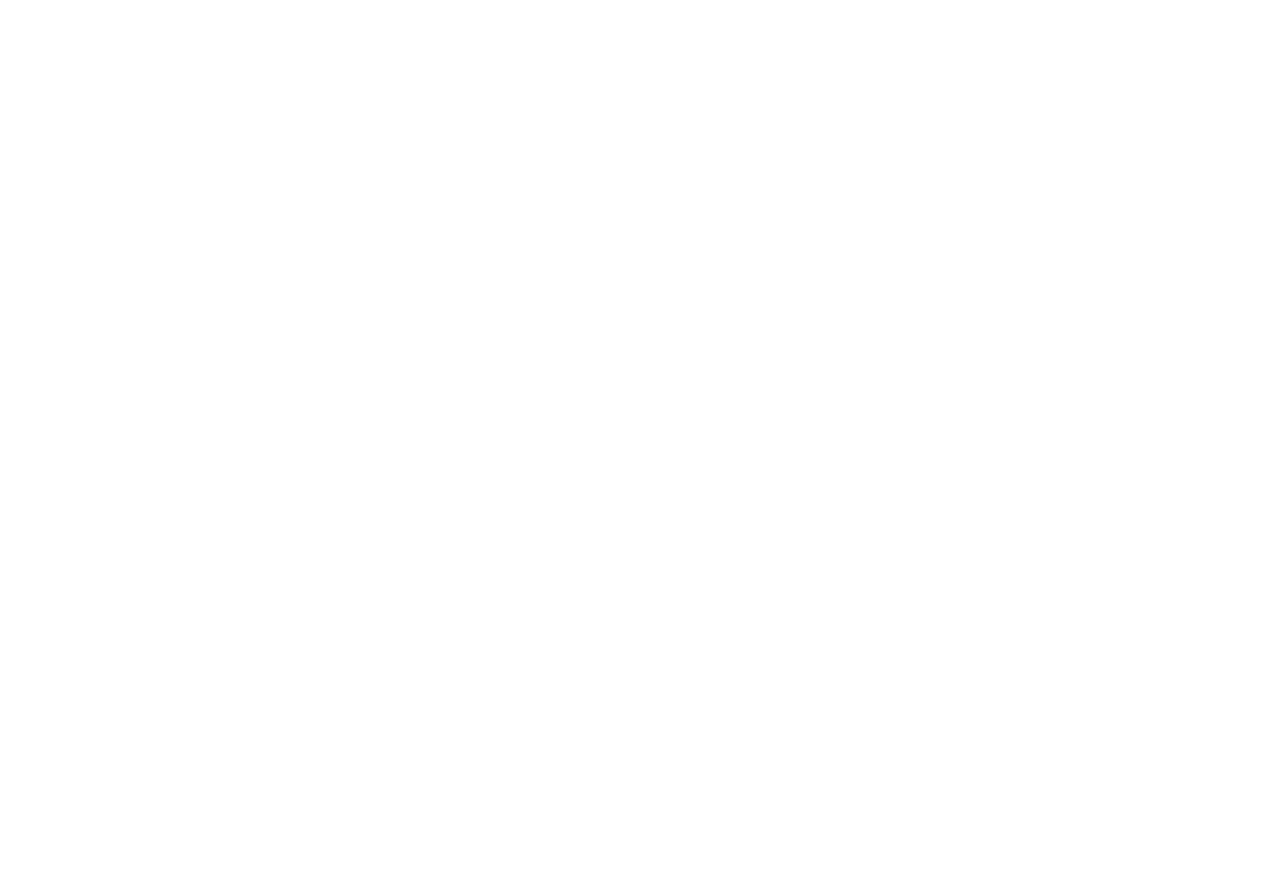
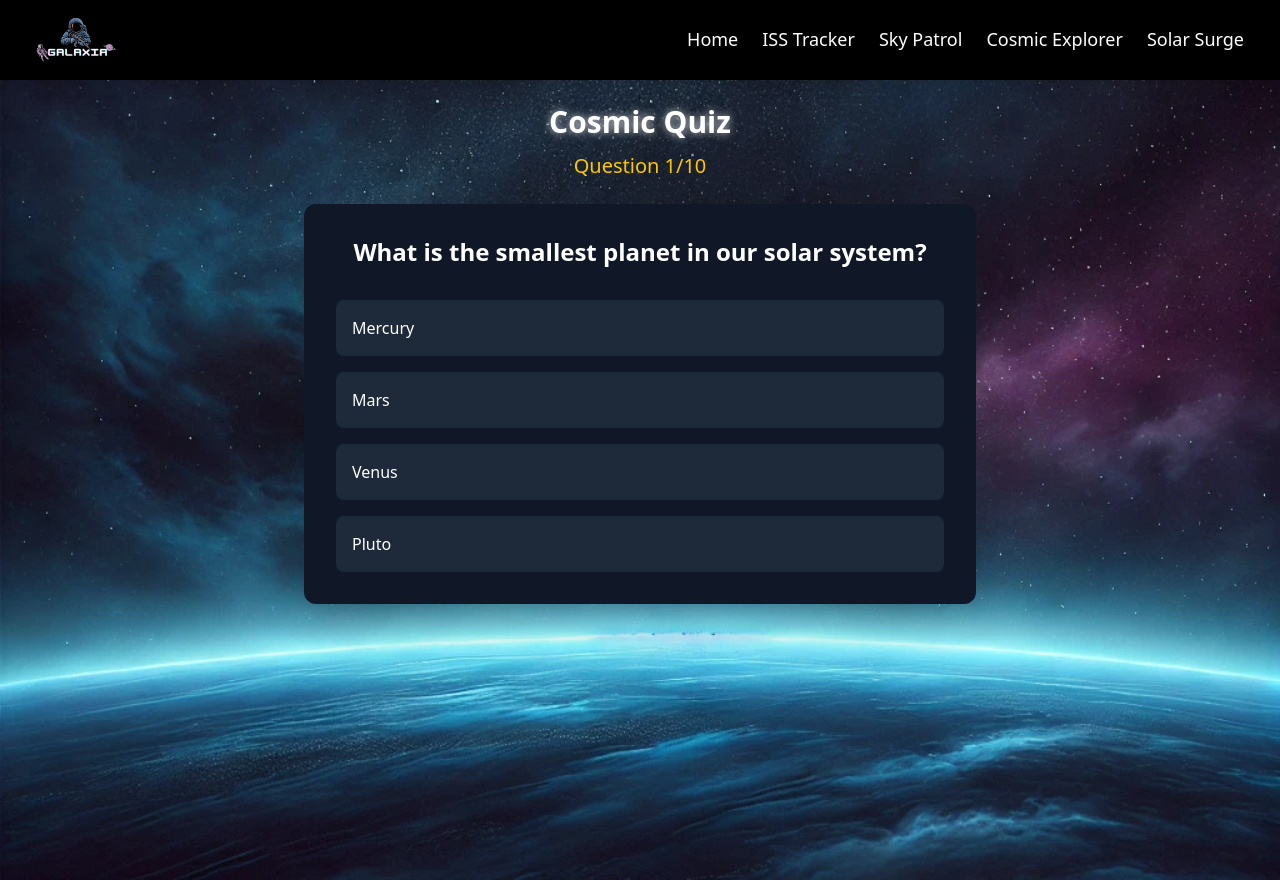
Before and after one commit to httpsabhi/galaxia, a React (Vite) app: page /cosmic-quiz in a window 1280 px wide. Before the commit this address had no page. Before the commit the page ends 800 px from the top, so only its background shows below. Built offline with nearby package versions, Linux system fonts and the light colour scheme.

Commit message:
Cosmic-Quiz

```diff
--- a/src/App.jsx
+++ b/src/App.jsx
@@ -7,6 +7,7 @@
 import AllPayloads from "./pages/AllPayloads";
 import Layout from "./components/Layout";
 import ArrangePlanetsGame from "./components/games/ArrangePlanetsGame";
+import CosmicQuiz from "./components/games/CosmicQuiz";
 import CMEPage from "./pages/CMEPage";
 import IssTrackerPage from "./pages/IssTrackerPage";
 
@@ -20,6 +21,7 @@
           <Route path="/spacemission" element={<SpaceMission />} />
           <Route path="/all-payloads" element={<AllPayloads />} />
           <Route path="/orbit-align" element={<ArrangePlanetsGame />} />
+          <Route path="/cosmic-quiz" element={<CosmicQuiz />} />
           <Route path="/solar-surge" element={<CMEPage />} />
           <Route path="/iss-tracker" element={<IssTrackerPage />} />
         </Route>
--- a/src/components/Home/Home.jsx
+++ b/src/components/Home/Home.jsx
@@ -78,7 +78,7 @@
   const games = [
     { name: "Orbit Align", url: "/orbit-align" },
     { name: "Star Match", url: "#" },
-    { name: "Cosmic Quiz", url: "#" },
+    { name: "Cosmic Quiz", url: "/cosmic-quiz" },
     { name: "Planet Hop", url: "#" }
   ];
 
--- /dev/null
+++ b/src/components/games/CosmicQuiz.jsx
@@ -0,0 +1,193 @@
+import { useState, useEffect } from "react";
+import Confetti from "react-confetti";
+
+const quizQuestions = [
+  {
+    question: "What is the smallest planet in our solar system?",
+    options: ["Mercury", "Mars", "Venus", "Pluto"],
+    answer: "Mercury",
+    fact: "Despite being the smallest, Mercury is one of the densest planets."
+  },
+  {
+    question: "Which planet is known as the 'Red Planet'?",
+    options: ["Venus", "Jupiter", "Mars", "Saturn"],
+    answer: "Mars",
+    fact: "Mars appears red due to iron oxide (rust) on its surface."
+  },
+  {
+    question: "Which is the hottest planet?",
+    options: ["Mercury", "Venus", "Mars", "Jupiter"],
+    answer: "Venus",
+    fact: "Venus' thick atmosphere creates a strong greenhouse effect."
+  },
+  {
+    question: "Which planet has the most moons?",
+    options: ["Earth", "Mars", "Jupiter", "Saturn"],
+    answer: "Saturn",
+    fact: "Saturn has at least 83 confirmed moons!"
+  },
+  {
+    question: "What is the closest star to Earth?",
+    options: ["Sirius", "Alpha Centauri", "Betelgeuse", "Proxima Centauri"],
+    answer: "Proxima Centauri",
+    fact: "It's 4.24 light-years away from Earth."
+  },
+  {
+    question: "Which planet has the Great Red Spot?",
+    options: ["Saturn", "Jupiter", "Mars", "Neptune"],
+    answer: "Jupiter",
+    fact: "This massive storm has raged for over 300 years!"
+  },
+  {
+    question: "What causes the Northern Lights?",
+    options: ["Solar Wind", "Comet Dust", "Meteor Showers", "Asteroid Collisions"],
+    answer: "Solar Wind",
+    fact: "Charged particles from the Sun interact with Earth's atmosphere."
+  },
+  {
+    question: "Which planet has the fastest winds?",
+    options: ["Neptune", "Saturn", "Jupiter", "Venus"],
+    answer: "Neptune",
+    fact: "Winds can reach over 1,200 mph on Neptune!"
+  },
+  {
+    question: "What is the largest type of star?",
+    options: ["Red Dwarf", "Neutron Star", "Supergiant", "White Dwarf"],
+    answer: "Supergiant",
+    fact: "Supergiants can be over 1,000 times larger than our Sun."
+  },
+  {
+    question: "Which planet has prominent rings?",
+    options: ["Jupiter", "Neptune", "Uranus", "Saturn"],
+    answer: "Saturn",
+    fact: "Saturn's rings are made of ice and rock particles."
+  }
+];
+
+export default function CosmicQuiz() {
+  const [currentQuestionIndex, setCurrentQuestionIndex] = useState(0);
+  const [score, setScore] = useState(0);
+  const [showCelebration, setShowCelebration] = useState(false);
+  const [selectedOption, setSelectedOption] = useState(null);
+  const [quizCompleted, setQuizCompleted] = useState(false);
+
+  const currentQuestion = quizQuestions[currentQuestionIndex];
+
+  useEffect(() => {
+    if (quizCompleted) {
+      setShowCelebration(true);
+    }
+  }, [quizCompleted]);
+
+  const handleAnswer = (option) => {
+    if (selectedOption !== null) return;
+    setSelectedOption(option);
+
+    if (option === currentQuestion.answer) {
+      setScore(score + 1);
+    }
+
+    setTimeout(() => nextQuestion(), 1500);
+  };
+
+  const nextQuestion = () => {
+    setSelectedOption(null);
+
+    if (currentQuestionIndex < quizQuestions.length - 1) {
+      setCurrentQuestionIndex(currentQuestionIndex + 1);
+    } else {
+      setQuizCompleted(true);
+    }
+  };
+
+  const resetGame = () => {
+    setCurrentQuestionIndex(0);
+    setScore(0);
+    setSelectedOption(null);
+    setQuizCompleted(false);
+    setShowCelebration(false);
+  };
+
+  return (
+    <div className="relative flex flex-col items-center min-h-screen text-white p-6 bg-cover bg-center bg-[url('/orbit-align-bg.webp')]">
+      {/* Dark overlay */}
+      <div className="absolute inset-0 bg-black opacity-60 -z-10"></div>
+
+      {/* Confetti celebration */}
+      {showCelebration && <Confetti />}
+
+      {/* Quiz header */}
+      <h1 className="text-3xl font-bold mb-3 text-glow">Cosmic Quiz</h1>
+      <p className="text-xl text-yellow-400 mb-6">
+        {!quizCompleted ? `Question ${currentQuestionIndex + 1}/10` : `Final Score: ${score}/10`}
+      </p>
+
+      {/* Quiz content */}
+      {!quizCompleted ? (
+        <div className="w-full max-w-2xl bg-gray-900 bg-opacity-80 rounded-xl p-8 shadow-2xl">
+          <h2 className="text-2xl font-bold mb-8 text-center">
+            {currentQuestion.question}
+          </h2>
+
+          <div className="space-y-4">
+            {currentQuestion.options.map((option, index) => (
+              <button
+                key={index}
+                onClick={() => handleAnswer(option)}
+                disabled={selectedOption !== null}
+                className={`w-full p-4 text-left rounded-lg transition-all ${
+                  selectedOption === null
+                    ? "bg-gray-800 hover:bg-gray-700"
+                    : option === currentQuestion.answer
+                    ? "bg-green-600"
+                    : selectedOption === option
+                    ? "bg-red-600"
+                    : "bg-gray-800 opacity-50"
+                }`}
+              >
+                {option}
+              </button>
+            ))}
+          </div>
+
+          {/* Answer feedback */}
+          {selectedOption && (
+            <div className={`mt-6 p-4 rounded-lg ${
+              selectedOption === currentQuestion.answer ? "bg-green-900" : "bg-red-900"
+            }`}>
+              <p className="font-bold">
+                {selectedOption === currentQuestion.answer ? "Correct!" : "Incorrect!"}
+              </p>
+              <p className="mt-2">{currentQuestion.fact}</p>
+            </div>
+          )}
+        </div>
+      ) : (
+        /* Results screen */
+        <div className="w-full max-w-2xl bg-gray-900 bg-opacity-80 rounded-xl p-8 shadow-2xl text-center">
+          <h2 className="text-3xl font-bold text-green-500 mb-4">Quiz Complete!</h2>
+          <div className="text-5xl mb-6">{score >= 7 ? "🎉" : score >= 4 ? "✨" : "🌌"}</div>
+          <p className="text-xl mb-2">Your score: <span className="text-yellow-400">{score}/10</span></p>
+          <p className="text-lg mb-6">
+            {score === 10 ? "Perfect! You're a space expert!" :
+             score >= 7 ? "Great job! You know your cosmos!" :
+             score >= 4 ? "Not bad! Keep exploring!" :
+             "The universe has more secrets to discover!"}
+          </p>
+          <button
+            onClick={resetGame}
+            className="px-6 py-3 bg-blue-600 hover:bg-blue-500 rounded-lg font-bold transition-colors"
+          >
+            Play Again
+          </button>
+        </div>
+      )}
+
+      <style jsx>{`
+        .text-glow {
+          text-shadow: 0 0 8px rgba(255, 255, 255, 0.8);
+        }
+      `}</style>
+    </div>
+  );
+}
```
